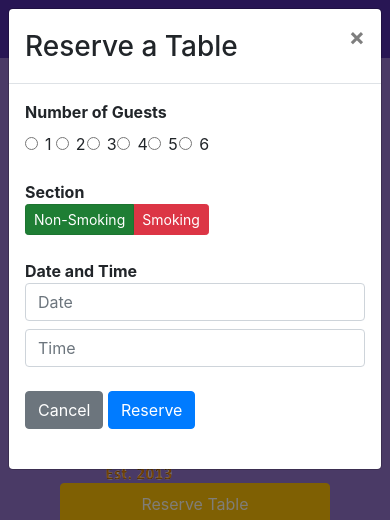
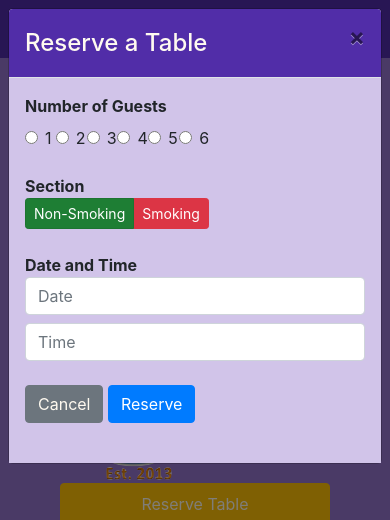
Before and after one commit to Sebasmontoyasm/Boostrap-FullStack, a website: page conFusion/index.html in a window 390 px wide. Both pictures are taken after a click on the button "Reserve Table". Shown: the top 520 px of the page. Drawn offline with nearby package versions, Linux system fonts and the light colour scheme.

Commit message:
Assignament 4

```diff
--- a/conFusion/css/styles.scss
+++ b/conFusion/css/styles.scss
@@ -74,3 +74,23 @@ body{
     bottom: 0px;
     z-index: 1;
 }
+
+.modalstyle {
+    .modal-header{
+        background:$background-dark;
+        h4 {
+            color:floralwhite;
+        }
+    }
+
+    .modal-body{
+        background:$background-pale;
+        form{
+            div{
+                .close-button{
+                    color:floralwhite;
+                }
+            }
+        }
+    }
+}
--- a/conFusion/index.html
+++ b/conFusion/index.html
@@ -34,7 +34,7 @@
                 </ul>
 
                 <span class="navbar-text">
-                    <a data-toggle="modal" data-target="#loginModal">
+                    <a id="loginButton">
                     <span class="fa fa-sign-in"></span> Login</a>
                 </span>
             </div>
@@ -44,7 +44,7 @@
     <div id="loginModal" class="modal fade" role="dialog">
         <div class="modal-dialog modal-lg" role="content">
             <!-- Modal content-->
-            <div class="modal-content">
+            <div class="modalstyle modal-content">
                 <div class="modal-header">
                     <h4 class="modal-title">Login </h4>
                     <button type="button" class="close" data-dismiss="modal">&times;</button>
@@ -69,7 +69,7 @@
                             </div>
                         </div>
                         <div class="form-row">
-                            <button type="button" class="btn btn-secondary btn-sm ml-auto" data-dismiss="modal">Cancel</button>
+                            <button type="button" class="close-button btn btn-secondary btn-sm ml-auto" data-dismiss="modal">Cancel</button>
                             <button type="submit" class="btn btn-primary btn-sm ml-1">Sign in</button>
                         </div>
                     </form>
@@ -90,7 +90,7 @@
                 </div>
                 <div class="col-12 col-sm align-self-center">
                     <a  role="button" class="btn btn-block nav-link btn-warning"
-                        data-toggle="modal" data-target="#reserveModal"
+                        id='reserveButton'
                         title="Or Call us at +852 12345678">
                         Reserve Table
                     </a>
@@ -102,9 +102,9 @@
     <div id="reserveModal" class="modal fade" role="dialog">
         <div class="modal-dialog modal-lg" role="content">
             <!-- Modal content-->
-            <div class="modal-content">
+            <div class="modalstyle modal-content">
                 <div class="modal-header">
-                    <h3 class="modal-title"> Reserve a Table </h3>
+                    <h4 class="modal-title"> Reserve a Table </h4>
                     <button type="button" class="close" data-dismiss="modal">&times;</button>
                 </div>
                 <div class="modal-body">
@@ -189,7 +189,7 @@
                         <div class="form-group row">
                             <dt class="col-sm-2"></dt>
                             <dd class="col">
-                                <button type="button" class="btn btn-secondary" data-dismiss="modal">Cancel</button>
+                                <button type="button" class="close-button btn btn-secondary" data-dismiss="modal">Cancel</button>
                                 <button type="submit" class="btn btn-primary">Reserve</button>
                             </dd>
                         </div>
@@ -416,6 +416,18 @@
         });
     </script>
 
+    <script>
+        $(document).ready(function(){
+            $("#reserveButton").click(function(){
+                $("#reserveModal").modal("toggle");
+            });
+
+            $("#loginButton").click(function(){
+                $("#loginModal").modal("toggle");
+            });
+        });
+    </script>
+
     <!-- necesarily for fuction the tooltips in buttons.
         <script>
             $(document).ready(function(){
@@ -423,7 +435,6 @@
             });
         </script>
     -->
-
 </body>
 
 </html>
```
Also changed, not shown: conFusion/css/styles.css.
